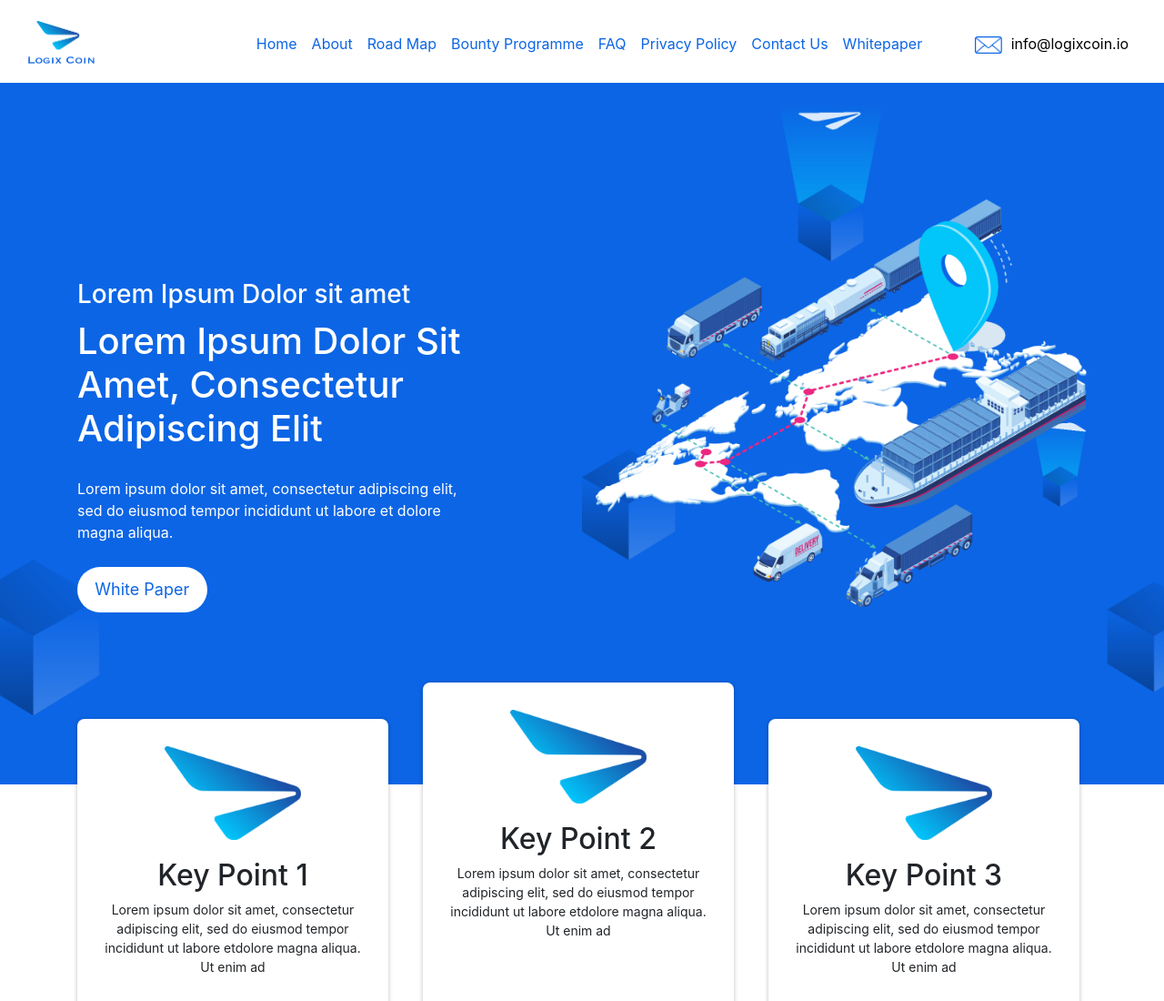
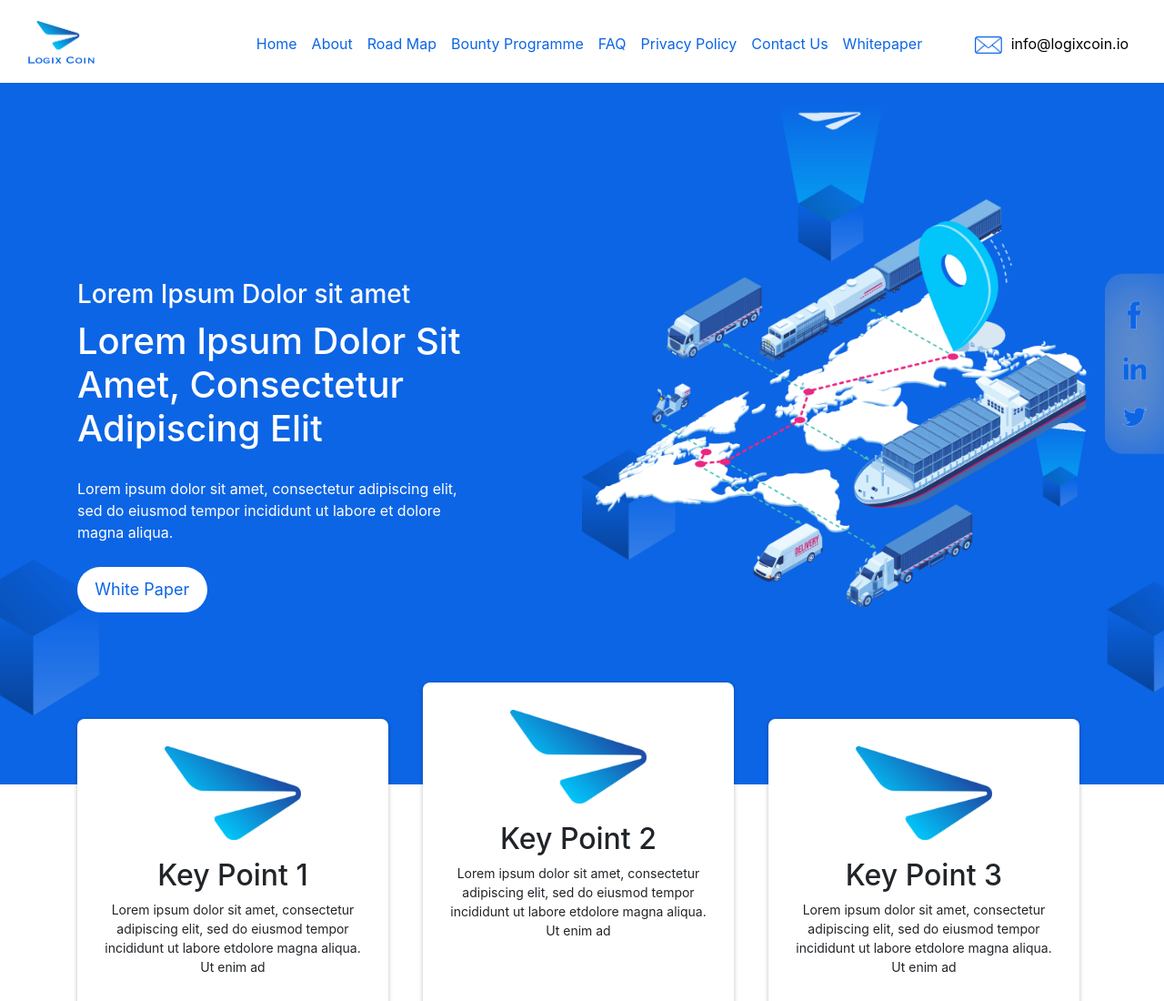
Before and after one commit to roverboy773/BB-logix, a plain HTML site: page index.html in a window 1280 px wide. Shown: the top 1100 px of the page at 91% size. Drawn offline with nearby package versions, Linux system fonts and the light colour scheme.

Commit message:
social media side nav added

```diff
--- a/index.html
+++ b/index.html
@@ -68,13 +68,23 @@
             <img src="/root/assets/images/mail.png" alt="email logo" />
           </div>
           <div class="email">
-            <a href="https://mail.google.com/mail/?to=inbox@example.com&bcc=admin@example.com&subject=Hey#compose">info@logixcoin.io</a>
+            <a
+              href="https://mail.google.com/mail/?to=inbox@example.com&bcc=admin@example.com&subject=Hey#compose">info@logixcoin.io</a>
           </div>
         </div>
       </div>
     </div>
 
   </header>
+
+
+  <div class="social_media_links">
+
+    <a href=""><img src="./root/assets/images/facebook.png" alt="facebook_logo"></a>
+        <a href=""><img src="./root/assets/images/linkedin.png" alt="linked_in log"></a>
+        <a href=""><img src="./root/assets/images/twitter.png" alt="twitter_logo"></a>
+
+  </div>
 
   <section id="firstSection">
     <div class="container">
--- a/root/assets/css/custom.css
+++ b/root/assets/css/custom.css
@@ -7,6 +7,37 @@ body {
     margin: 0px;
     padding: 0px;
     box-sizing: border-box;
+}
+
+.social_media_links{
+    position: fixed;
+    z-index: 100;
+    right:0;
+    top:50%;
+    transform: translateY(-50%);
+    background-color: transparent;
+    border-top-left-radius: 20px;
+    border-bottom-left-radius: 20px;
+    overflow: hidden;
+}
+.social_media_links:after{
+    content: '';
+    position:absolute;
+    top:0;
+    left:0;
+    width:100%;
+    height: 100%;
+    filter: blur(40px) brightness(70%);
+    background-color: rgba(255, 255, 255,0.8);
+    z-index:-1;
+}
+.social_media_links img{
+    display: block;
+    width:40%;
+    margin:30px auto
+}
+.social_media_links a:nth-child(1) img{
+    width:25%
 }
 
 #keyPointSection {
```
Also changed, not shown: about.html (+8 -0 lines), bounty.html (+8 -0 lines), contactus.html (+7 -0 lines), faq.html (+7 -0 lines), privacypolicy.html (+19 -15 lines), roadmap.html (+8 -0 lines), root/assets/css/about.css (+62 -0 lines), root/assets/images/facebook.png (renamed from root/assets/images/043-facebook-1.png), root/assets/images/linkedin.png (renamed from root/assets/images/031-linkedin.png), root/assets/images/twitter.png (renamed from root/assets/images/Path 162.png). Lines whose indentation alone changed are shown as unchanged.
